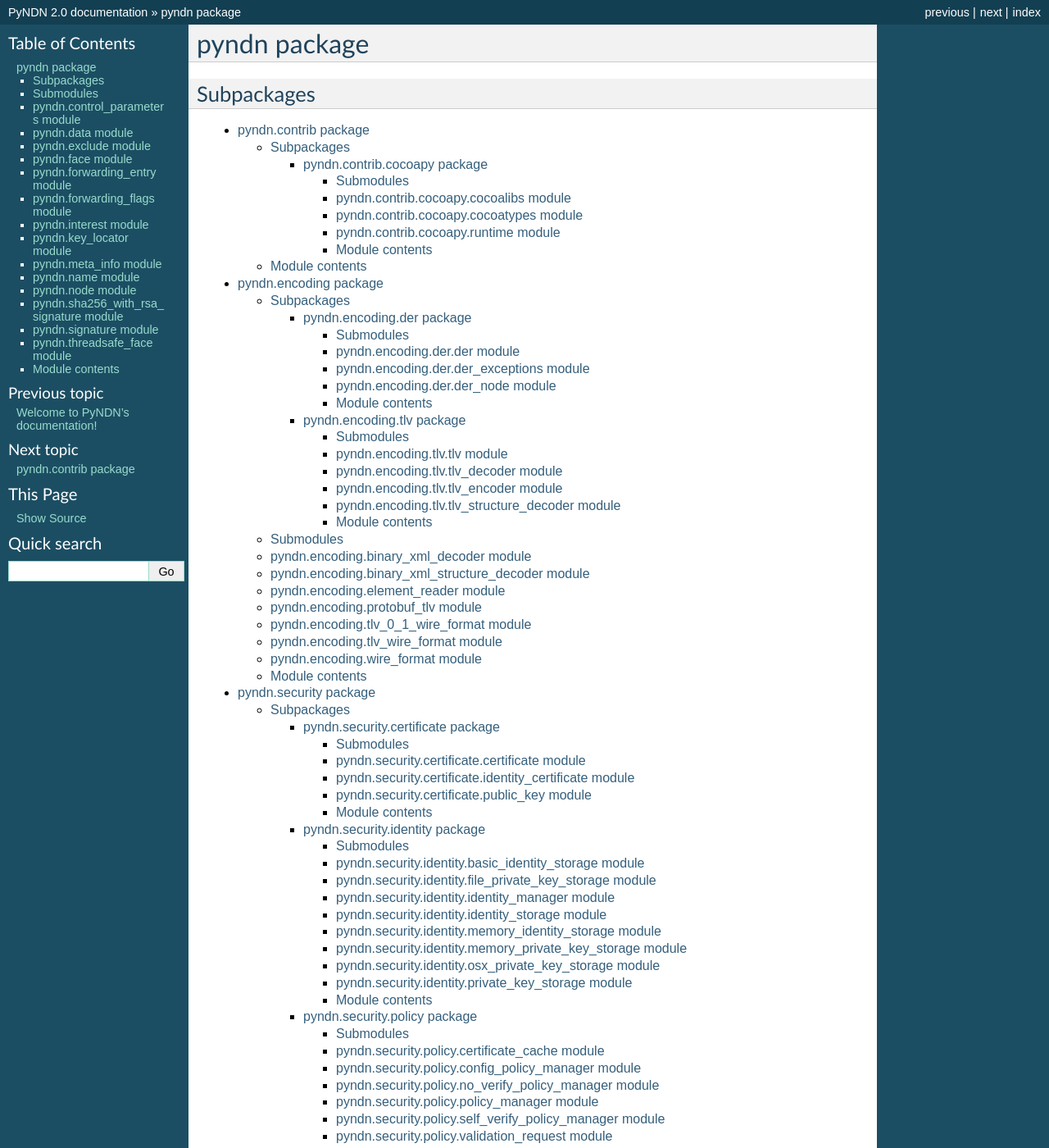
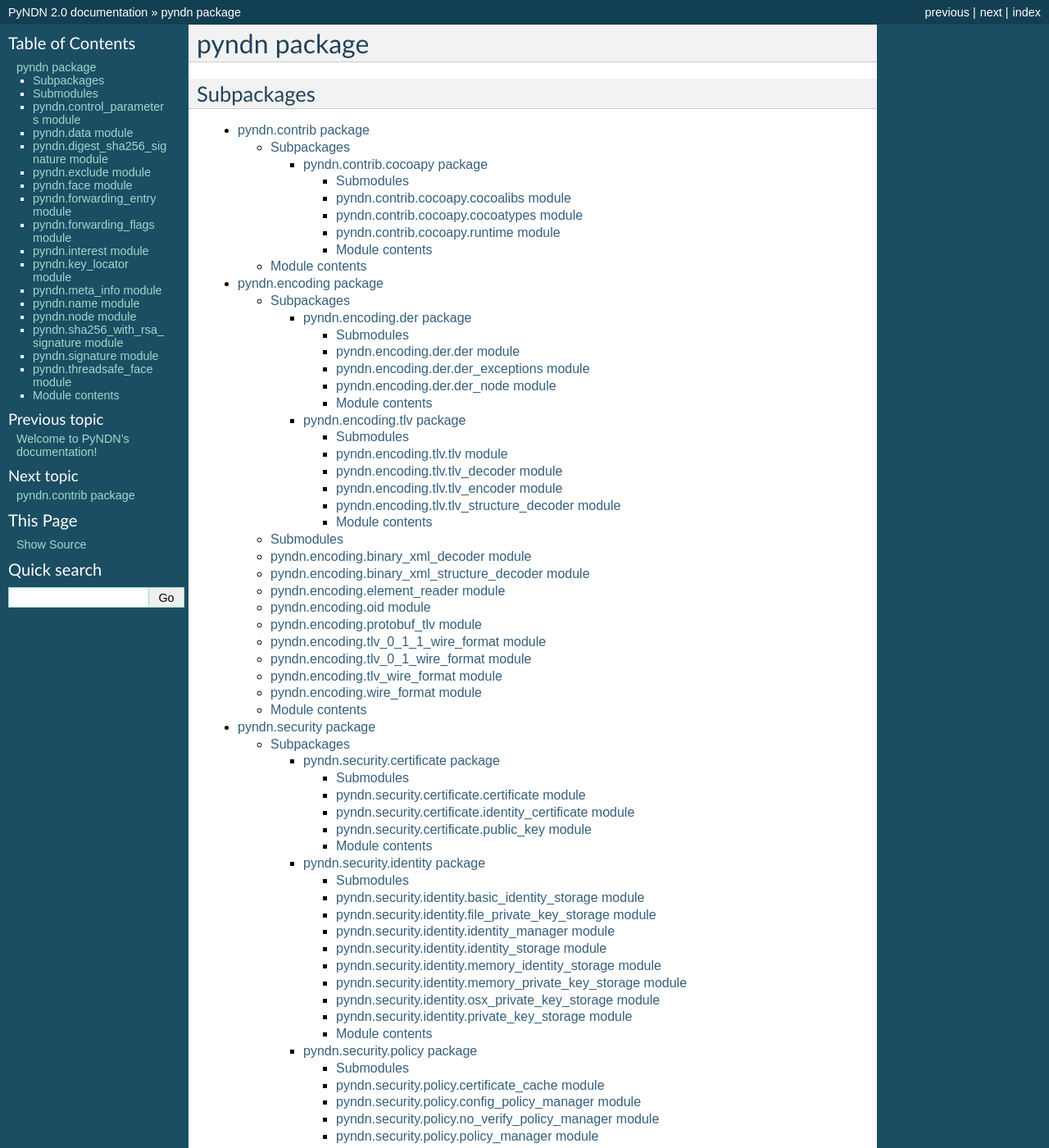
Before and after one commit to named-data/PyNDN2, a Sphinx documentation site: the page built from doc/pyndn.rst, in a window 1280 px wide and 1400 px high. Shown: the whole window at 82% size. Built offline with Sphinx 7.4.7, drawn with Linux system fonts in a browser that asks for light colours; some of the changed text lies outside the part shown.

```diff
--- a/doc/pyndn.encoding.rst
+++ b/doc/pyndn.encoding.rst
@@ -36,10 +36,26 @@
     :undoc-members:
     :show-inheritance:
 
+pyndn.encoding.oid module
+-------------------------
+
+.. automodule:: pyndn.encoding.oid
+    :members:
+    :undoc-members:
+    :show-inheritance:
+
 pyndn.encoding.protobuf_tlv module
 ----------------------------------
 
 .. automodule:: pyndn.encoding.protobuf_tlv
+    :members:
+    :undoc-members:
+    :show-inheritance:
+
+pyndn.encoding.tlv_0_1_1_wire_format module
+-------------------------------------------
+
+.. automodule:: pyndn.encoding.tlv_0_1_1_wire_format
     :members:
     :undoc-members:
     :show-inheritance:
--- a/doc/pyndn.rst
+++ b/doc/pyndn.rst
@@ -28,6 +28,14 @@
 -----------------
 
 .. automodule:: pyndn.data
+    :members:
+    :undoc-members:
+    :show-inheritance:
+
+pyndn.digest_sha256_signature module
+------------------------------------
+
+.. automodule:: pyndn.digest_sha256_signature
     :members:
     :undoc-members:
     :show-inheritance:
```
Also changed, not shown: doc/pyndn.security.rst (+8 -0 lines), 2 other files.
